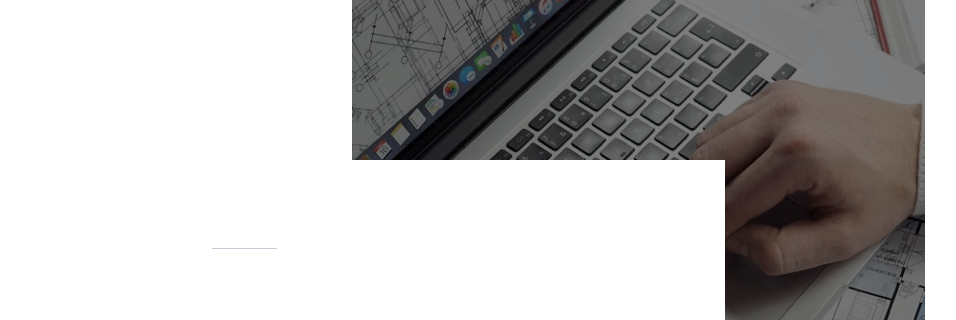
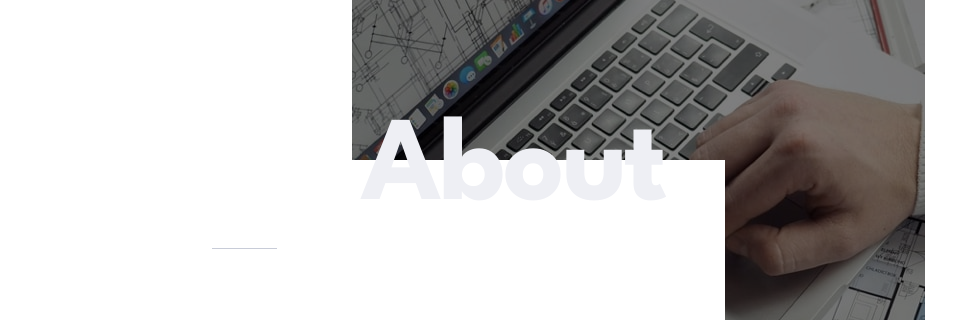
Before and after one commit to achiewe/arch-studio-multi-page-website, a Next.js app: page /AboutUs in a window 1280 px wide. Shown: the part 288-608 px from the top of the page, without its empty margins (2-958 px from the left). Built offline with nearby package versions, Linux system fonts and the light colour scheme.

Commit message:
add h3 tag for responsive tablet design

```diff
--- a/src/app/components/About/AboutInfo.tsx
+++ b/src/app/components/About/AboutInfo.tsx
@@ -6,6 +6,9 @@ export default function AboutInfo() {
         <div className="w-[345px] h-[45px] bg-[#FFFFFF] z-10 flex md:hidden "></div>
       </div>
       <div className="flex w-full px-[32px] flex-col gap-[21px] md:absolute md:bg-[#FFFFFF] md:w-[572px] md:bottom-0 md:left-[155px] md:pt-[88px] md:px-[59px] md:gap-[38px]">
+        <h3 className="hidden md:flex absolute text-[120px] text-[#EEEFF4] font-bold leading-[200px] tracking-[-3px] top-[-90px] right-[60px]">
+          About
+        </h3>
         <hr className="hidden md:flex w-[65px] h-[1px] border-none bg-[#C8CCD8] mb-[35px]" />
         <h1 className="text-[48px] text-[#1B1D23] font-bold leading-[52px] tracking-[-1.2px] md:text-[72px] md:leading-[64px]">
           Your team of professionals
```
